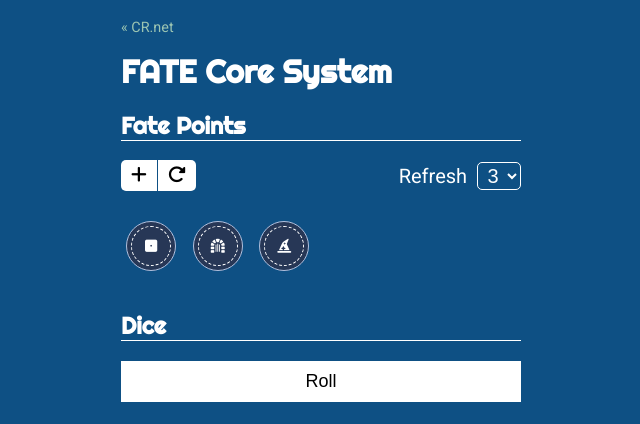
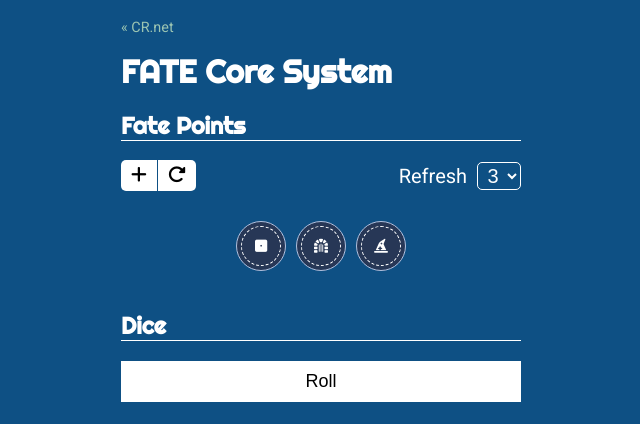
Before and after one commit to ryankinal/dnd, a plain HTML site: page fate-core/index.html in a window 1280 px wide. Both pictures are taken after a click on the button 495 px from the left and 175 px from the top of the page. Shown: the top 424 px of the page, without its empty margins (319-959 px from the left). Drawn offline with Linux system fonts and the light colour scheme.

Commit message:
Style fixes

```diff
--- a/fate-core/dice.css
+++ b/fate-core/dice.css
@@ -184,11 +184,15 @@
 
 .fate-points {
 	color: #FFF;
-	display: grid;
-	grid-template-columns: repeat(auto-fill, minmax(60px, 1fr));
+	display: flex;
+	justify-content: center;
 	font-size: 14px;
 	margin-bottom: 35px;
 	min-height: 60px;
+}
+
+.fate-points > div {
+	width: 60px;
 }
 
 .fate-point {
--- a/index.css
+++ b/index.css
@@ -4,7 +4,7 @@
 	grid-template-columns: 1fr;
 	column-gap: 20px;
 	row-gap: 25px;
-	padding: 0 15px 35px;
+	padding: 0 15px;
 }
 
 #posts > div {
@@ -66,6 +66,8 @@
 
 @media (min-width: 800px) {
 	#posts {
+		padding-left: 0;
+		padding-right: 0;
 		grid-template-columns: repeat(auto-fill, minmax(400px, 1fr));
 	}
 }
```
